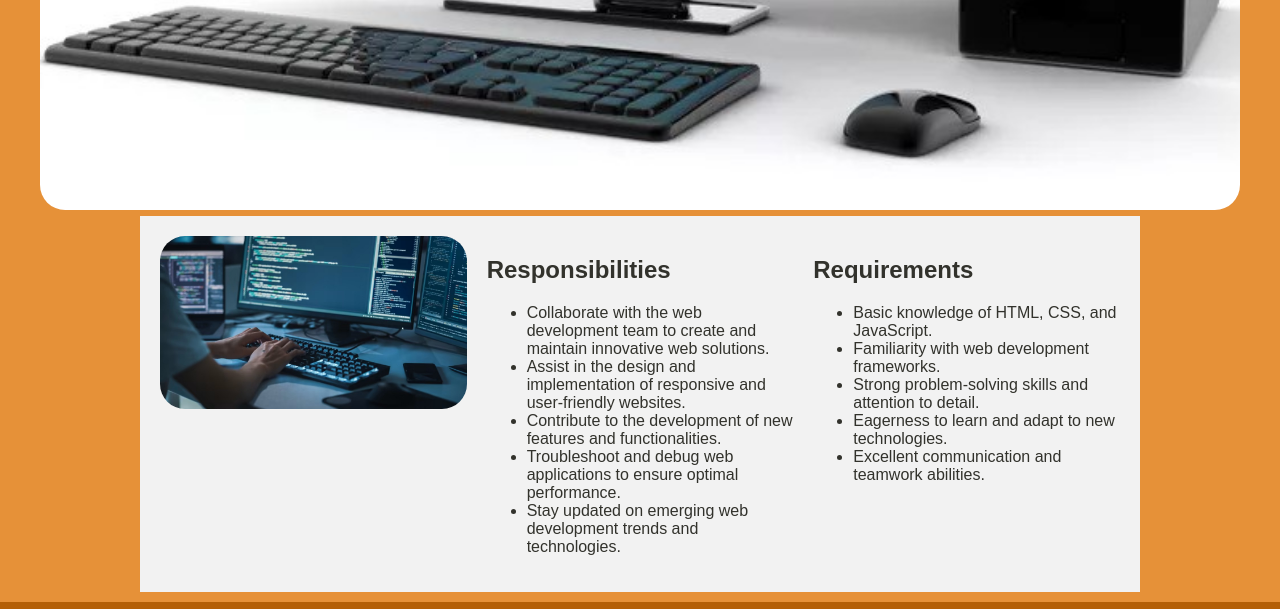
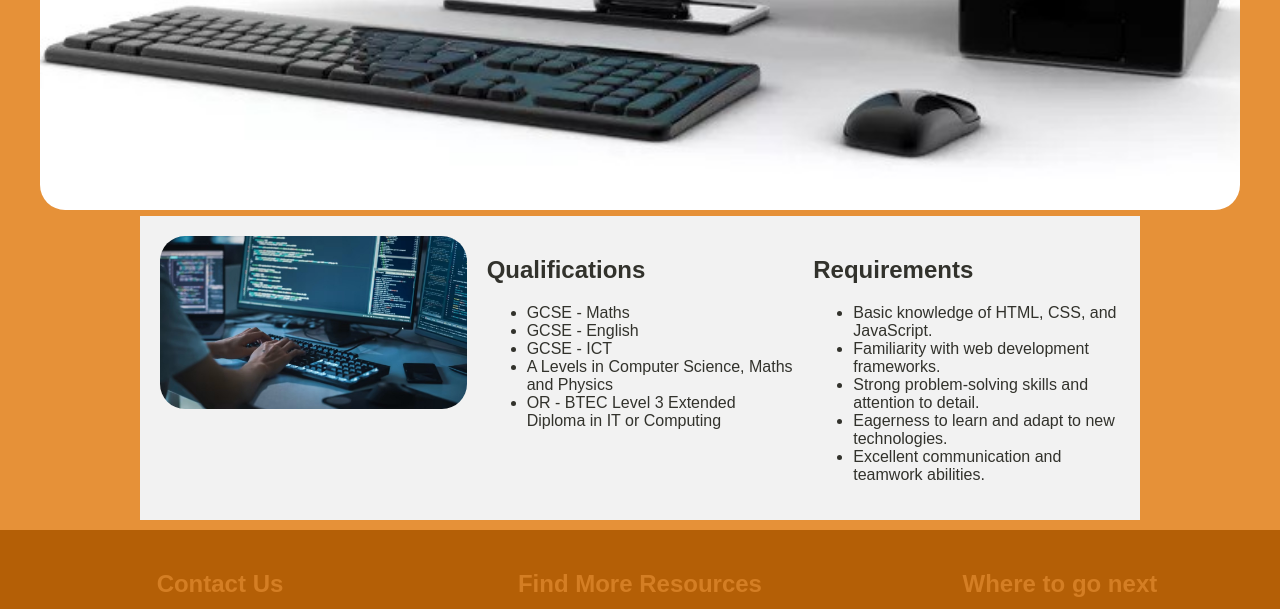
Before and after one commit to 22118029/22118029.github.io, a plain HTML site: page U6/jobspec.htm in a window 1280 px wide. Shown: the part 759-1368 px from the top of the page. Drawn offline with Linux system fonts and the light colour scheme.

Commit message:
Add files via upload

```diff
--- a/U6/jobspec.htm
+++ b/U6/jobspec.htm
@@ -105,14 +105,14 @@
   </div>
   <div class="column">
   <h2>
-  Responsibilities
+Qualifications
   </h2>
   <ul>
-  <li>Collaborate with the web development team to create and maintain innovative web solutions.
-  <li>Assist in the design and implementation of responsive and user-friendly websites.
-  <li>Contribute to the development of new features and functionalities.
-  <li>Troubleshoot and debug web applications to ensure optimal performance.
-  <li>Stay updated on emerging web development trends and technologies.
+  <li>GCSE - Maths
+  <li>GCSE - English
+  <li>GCSE - ICT
+  <li>A Levels in Computer Science, Maths and Physics
+  <li>OR - BTEC Level 3 Extended Diploma in IT or Computing
   </ul>
   </div>
   <div class="column">
```
